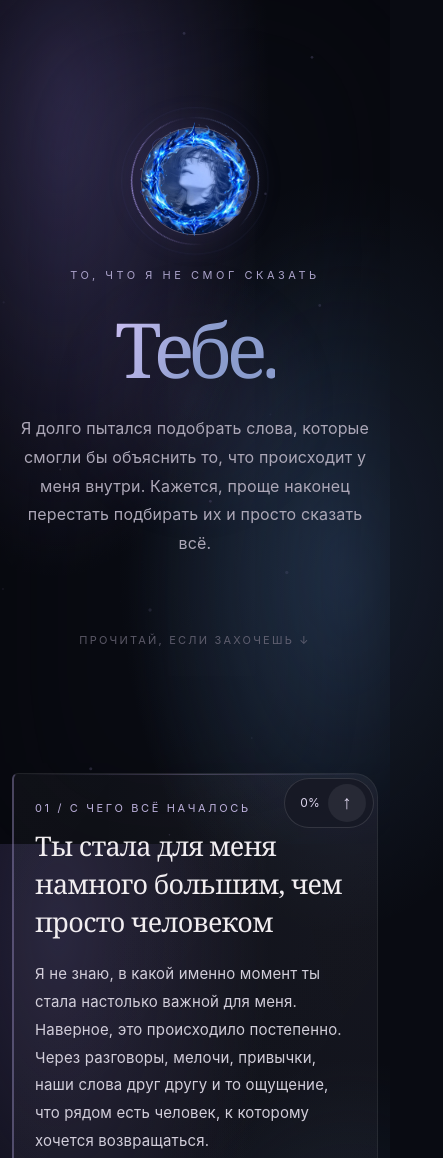
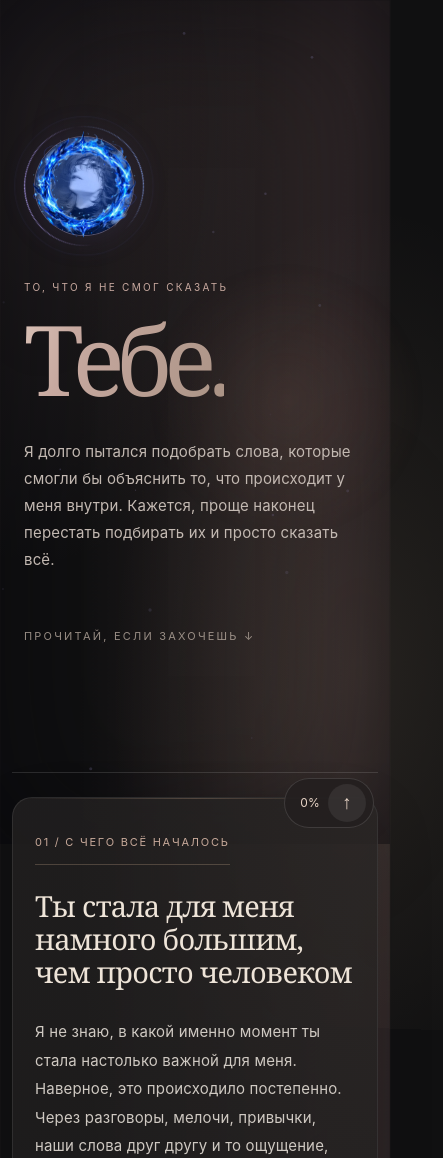
Before and after one commit to toolgool2021-coder/When-words-are-simply-not-enough, a plain HTML site: page index.html in a window 390 px wide. Shown: the top 1158 px of the page, 443 px wide, since content can reach past the window. Drawn offline with Linux system fonts and the light colour scheme.

Commit message:
Modern editorial redesign with warm monochrome palette and responsive chapter layout

```diff
--- a/index.html
+++ b/index.html
@@ -409,6 +409,34 @@ body::after{content:"";position:fixed;inset:0;pointer-events:none;box-shadow:ins
 @keyframes chapterLight{from{opacity:0;transform:scaleX(.1)}40%{opacity:1}to{opacity:.45;transform:scaleX(1)}}
 @keyframes quoteLight{0%,65%{transform:translateX(-110%)}85%,100%{transform:translateX(110%)}}
 @media(prefers-reduced-motion:reduce){.section.enhanced.waiting{opacity:1;transform:none}body::before,.hero::before{animation:none}}
+</style>
+<style id="editorial-2026">
+:root{--bg:#101011;--text:#f0ede7;--muted:#b2aaa5;--line:#ffffff20}
+body{background:#101011;color:var(--text);background-image:radial-gradient(ellipse at 90% 0%,#302728,transparent 55%)}
+body::before{background:radial-gradient(ellipse at 20% 25%,#9a768021,transparent 35%),radial-gradient(ellipse at 80% 70%,#b49a7920,transparent 40%)}
+main{width:min(1060px,calc(100% - 48px))}
+.hero{align-items:flex-start;text-align:left;min-height:94svh;padding:80px 5% 100px;justify-content:center;border-bottom:1px solid #ffffff20;margin-bottom:56px}
+.hero::before{left:75%;background:radial-gradient(circle,#ad827522,transparent 65%)}
+.hero h1{font-size:clamp(100px,22vw,240px);line-height:.95;letter-spacing:-.085em;background-image:linear-gradient(110deg,#aa9385,#fff4e5,#c7a9a0,#aa9385)}
+.hero .avatar-wrap{width:100px;height:100px;margin:0 0 42px 10px}
+.hero .eyebrow{color:#c9aaa0;font-size:10px;letter-spacing:.23em}
+.hero .subtitle{max-width:520px;color:#c3b9b2;margin-top:32px;font-size:17px}
+.hero .scroll-hint{color:#c4b6aa;margin-top:36px}
+.section{border-radius:28px;border:1px solid #ffffff16;background:linear-gradient(145deg,#222020d9,#171718e0);padding:clamp(26px,6vw,68px);margin:0 0 22px;box-shadow:0 18px 60px #0002}
+.section-number{display:inline-block;color:#c7a99a;border-bottom:1px solid #b7988050;padding-bottom:12px;margin-bottom:24px;letter-spacing:.16em}
+h2,.final-title{font-family:Georgia,serif;color:#eee4d8;font-size:clamp(29px,5vw,48px);max-width:850px;line-height:1.14;margin-bottom:30px}
+.section p{max-width:720px;font-size:16px;line-height:1.9;color:#cfc9c2;margin-bottom:19px}
+strong,.signature{color:#e6c6b2}
+.quote{border:0;border-radius:16px;background:#b8a18d0b;color:#e2c5b1;padding:30px;font-size:clamp(22px,4vw,34px)}
+.section::before{background:radial-gradient(ellipse at top right,#c6a58d15,transparent 60%)}
+.section.enhanced:not(.waiting)::after{background:linear-gradient(90deg,transparent,#ebc3a088,transparent)}
+.final-section{background:radial-gradient(ellipse at top,#9e726626,transparent 80%),#1a1818}
+.readbar{background:#dfbca3;box-shadow:0 0 12px #dfbca3}
+.readnav{background:#242020ed;color:#e9d5c7}
+.archive-button{background:#e5d1bd;color:#24201d;border:0;font-weight:600}
+.archive-button:hover{background:#f4e1ce;color:#24201d}
+@media(min-width:850px){.section{display:grid;grid-template-columns:155px minmax(0,1fr);column-gap:30px}.section>*{grid-column:2}.section .section-number{grid-column:1;grid-row:1 / span 2;align-self:start;line-height:1.8}.section h2,.section .final-title{grid-row:1}.section .quote{max-width:720px}}
+@media(max-width:600px){main{width:calc(100% - 24px)}.hero{padding:45px 12px 65px;min-height:88svh;margin-bottom:24px}.hero h1{font-size:clamp(82px,25vw,150px)}.section{border-radius:20px;padding:28px 22px}.section p{font-size:15px}.hero .subtitle{font-size:15px}}
 </style>
 </head>
 
```
